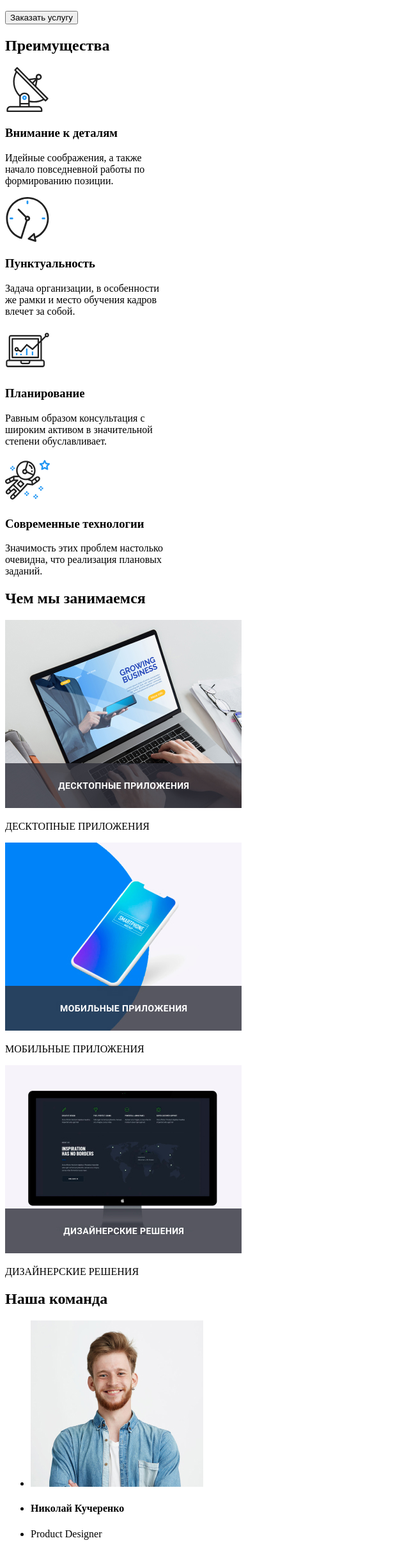
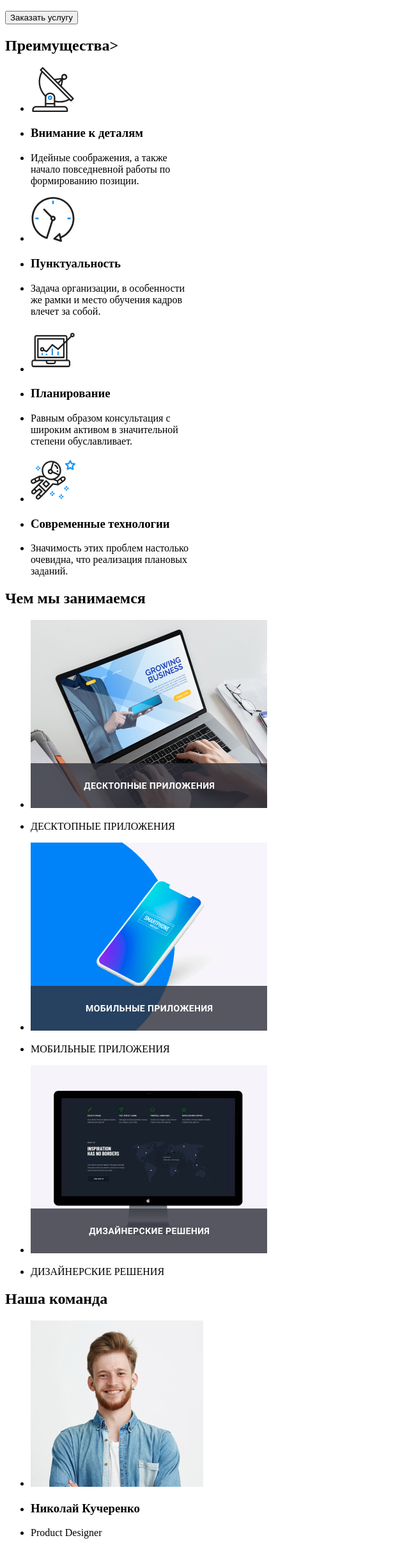
Before and after one commit to Inga0402/goit-markup-hw-01, a plain HTML site: page index.html in a window 1280 px wide. Shown: the part 208-2623 px from the top of the page at 64% size, without its empty margins (0-640 px from the left). Drawn offline with Linux system fonts and the light colour scheme.

Commit message:
Добавлены контакты

```diff
--- a/index.html
+++ b/index.html
@@ -35,42 +35,41 @@
 
           <!--Преимущества-->
      <section>
-
-                        <h2>Прeимущества</h2>
-
-            <img src="./images/antenna1.svg" alt="антенна" width="70" height="70">
-            <h3>Внимание к деталям</h3>
-            <p>Идейные соображения, а также <br> начало повседневной работы по <br> формированию позиции.</p>
-            <img src="./images/clock1.svg" alt="часы" width="70" height="70">
-            <h3>Пунктуальность</h3>
-            <p>Задача организации, в особенности <br> же рамки и место обучения кадров <br> влечет за собой.</p>
-            <img src="./images/diagram1.svg" alt="диаграмма" width="70" height="70">
-            <h3>Планирование</h3>
-            <p>Равным образом консультация с <br> широким активом в значительной <br> степени обуславливает.</p>
-            <img src="./images/astronaut1.svg" alt="астронавт" width="70" height="70">
-            <h3>Современные технологии</h3>
-            <p>Значимость этих проблем настолько <br> очевидна, что реализация плановых <br> заданий.</p>
-
+                            <h2>Прeимущества></h2>
+         <ul>
+            <li><img src="./images/antenna1.svg" alt="антенна" width="70" height="70"></li>
+            <li><h3>Внимание к деталям</h3></li>
+            <li><p>Идейные соображения, а также <br> начало повседневной работы по <br> формированию позиции.</p></li>
+            <li><img src="./images/clock1.svg" alt="часы" width="70" height="70"></li>
+            <li><h3>Пунктуальность</h3></li>
+            <li><p>Задача организации, в особенности <br> же рамки и место обучения кадров <br> влечет за собой.</p></li>
+            <li><img src="./images/diagram1.svg" alt="диаграмма" width="70" height="70"></li>
+            <li><h3>Планирование</h3></li>
+            <li><p>Равным образом консультация с <br> широким активом в значительной <br> степени обуславливает.</p></li>
+            <li><img src="./images/astronaut1.svg" alt="астронавт" width="70" height="70"></li>
+            <li><h3>Современные технологии</h3></li>
+            <li><p>Значимость этих проблем настолько <br> очевидна, что реализация плановых <br> заданий.</p></li>
+        </ul>
      </section>
      <section>
                            <h2>Чем мы занимаемся</h2>
-
-            <img src="./images/box1.jpg" alt="ноутбук" width="370" height="294">
-            <p>ДЕСКТОПНЫЕ ПРИЛОЖЕНИЯ</p>
-            <img src="./images/box2.jpg" alt="смартофон" width="370" height="294">
-            <p> МОБИЛЬНЫЕ ПРИЛОЖЕНИЯ</p>
-            <img src="./images/box3.jpg" alt="монитор" width="370" height="294">
-            <p>ДИЗАЙНЕРСКИЕ РЕШЕНИЯ</p>
-
+         <ul>
+            <li><img src="./images/box1.jpg" alt="ноутбук" width="370" height="294"></li>
+            <li><p>ДЕСКТОПНЫЕ ПРИЛОЖЕНИЯ</p></li>
+            <li><img src="./images/box2.jpg" alt="смартофон" width="370" height="294"></li>
+            <li><p> МОБИЛЬНЫЕ ПРИЛОЖЕНИЯ</p></li>
+            <li><img src="./images/box3.jpg" alt="монитор" width="370" height="294"></li>
+            <li><p>ДИЗАЙНЕРСКИЕ РЕШЕНИЯ</p></li>
+         </ul>
      </section>
 <!--Команда-->
      <section>
                         <h2>Наша команда</h2>
         <ul>
             <li><img src="./images/team/img1.jpg" alt="Фото Кучеренко" width="270" height="260"></li>
-                <li><h4>Николай Кучеренко</h4></li>
+            <li><h3>Николай Кучеренко</h3></li>
             <li><p lang="en">Product Designer</p></li>
-                <li><img src="./images/social/instagram2.svg" alt="иконка инстаграм" width="20" height="20">
+            <li><img src="./images/social/instagram1.svg" alt="иконка инстаграм" width="20" height="20">
                 <a href="" aria-label="Ссылка на инстаграм">Инстаграм</a></li>
             <li> <img src="./images/social/twitter1.svg" alt="иконка твиттер" width="20" height="20">
                 <a href="" aria-label="Ссылка на твиттер">Твиттер</a></li>
@@ -81,9 +80,9 @@
          </ul>
          <ul>
             <li><img src="./images/team/img2.jpg" alt="Фото Иванова" width="270" height="260"></li>
-                <li><img src="./images/team/img2.jpg" alt="Фото Иванова" width="270" height="260"><h4>Ольга Иванова</h4></li>
+            <li><h3>Ольга Иванова</h3></li>
             <li><p lang="en">Frontend Developer</p></li>
-                <li><img src="./images/social/instagram2.svg" alt="иконка инстаграм" width="20" height="20">
+            <li><img src="./images/social/instagram1.svg" alt="иконка инстаграм" width="20" height="20">
                 <a href="" aria-label="Ссылка на инстаграм">Инстаграм</a></li>
             <li> <img src="./images/social/twitter1.svg" alt="иконка твиттер" width="20" height="20">
                 <a href="" aria-label="Ссылка на твиттер">Твиттер</a></li>
@@ -94,9 +93,9 @@
              </ul>
              <ul>
             <li><img src="./images/team/img3.jpg" alt="Фото Шевченко" width="270" height="260"></li>
-                <li><h4>Андрей Шевченко</h4></li>
+            <li><h3>Андрей Шевченко</h3></li>
             <li><p lang="en">Marketing</p></li>
-                <li><img src="./images/social/instagram2.svg" alt="иконка инстаграм" width="20" height="20">
+            <li><img src="./images/social/instagram1.svg" alt="иконка инстаграм" width="20" height="20">
                 <a href="" aria-label="Ссылка на инстаграм">Инстаграм</a></li>
             <li> <img src="./images/social/twitter1.svg" alt="иконка твиттер" width="20" height="20">
                 <a href="" aria-label="Ссылка на твиттер">Твиттер</a></li>
@@ -107,9 +106,9 @@
              </ul>
             <ul>
              <li><img src="./images/team/img4.jpg" alt="Фото Николаев" width="270" height="260"></li>
-                <li><h4>Иван Николаев</h4></li>
+            <li><h3>Иван Николаев</h3></li>
              <li><p lang="en">UI Designer</p></li>
-                <li><img src="./images/social/instagram2.svg" alt="иконка инстаграм" width="20" height="20">
+            <li><img src="./images/social/instagram1.svg" alt="иконка инстаграм" width="20" height="20">
                 <a href="" aria-label="Ссылка на инстаграм">Инстаграм</a></li>
              <li> <img src="./images/social/twitter1.svg" alt="иконка твиттер" width="20" height="20">
                 <a href="" aria-label="Ссылка на твиттер">Твиттер</a></li>
@@ -123,29 +122,32 @@
             <section>
                             <h2>Постоянные клиенты</h2>
              <ul>
-                <li> <a href=""> <img src="./images/logo_client/logo1.svg" alt="Лого Клиент1" width="45" height="50"> </a> </li>
-                <li> <a href=""> <img src="./images/logo_client/logo2.svg" alt="Лого Клиент2" width="45" height="50"> </a></li>
-                <li> <a href=""> <img src="./images/logo_client/logo3.svg" alt="Лого Клиент3" width="45" height="50"> </a></li>
-                <li> <a href=""> <img src="./images/logo_client/logo4.svg" alt="Лого Клиент4" width="45" height="50"> </a></li>
-                <li> <a href=""> <img src="./images/logo_client/logo5.svg" alt="Лого Клиент5" width="45" height="50"> </a></li>
-                <li> <a href=""> <img src="./images/logo_client/logo6.svg" alt="Лого Клиент6" width="45" height="50"> </a> </li>
+                <li><a href=""><img src="./images/logo_client/logo1.svg" alt="Лого Клиент1" width="45" height="50"> </a> </li>
+                <li><a href=""><img src="./images/logo_client/logo2.svg" alt="Лого Клиент2" width="45" height="50"> </a></li>
+                <li><a href=""><img src="./images/logo_client/logo3.svg" alt="Лого Клиент3" width="45" height="50"> </a></li>
+                <li><a href=""><img src="./images/logo_client/logo4.svg" alt="Лого Клиент4" width="45" height="50"> </a></li>
+                <li><a href=""><img src="./images/logo_client/logo5.svg" alt="Лого Клиент5" width="45" height="50"> </a></li>
+                <li><a href=""><img src="./images/logo_client/logo6.svg" alt="Лого Клиент6" width="45" height="50"> </a> </li>
              </ul>
     </section>
         </main>
 
     <footer>
-        <a href="index.html" lang="en"><span> Web Studio </span></a>
+        <a href="index.html" lang="en"><span>Web</span>Studio </a>
         <div>
-             <address> <a href="">г. Киев, пр-т Леси Украинки, 26</a></address>
-             <address><a href="mailto:info@example.com" >info@example.com</a></address>
-             <address><a href="tel:+380991111111">+38 099 111 11 11</a></address>
-
+            <address>
+            <ul>
+             <li><a href="">г. Киев, пр-т Леси Украинки, 26</a></li>
+             <li><a href="mailto:info@example.com">info@example.com</a></li>
+             <li><a href="tel:+380991111111">+38 099 111 11 11</a></li>
+             </ul>
+        </address>
         </div>
         <div>
                 <b>ПРИСОЕДИНЯЙТЕСЬ</b>
 
              <ul>
-                <li><img src="./images/social/instagram2.svg" alt="иконка инстаграм" width="20" height="20">
+                <li><img src="./images/social/instagram1.svg" alt="иконка инстаграм" width="20" height="20">
                 <a href="" aria-label="Ссылка на инстаграм">Инстаграм</a></li>
                 <li>
                 <img src="./images/social/twitter1.svg" alt="иконка твиттер" width="20" height="20">
```
Also changed, not shown: images/social/instagram1.svg (renamed from images/social/instagram2.svg). Lines whose indentation alone changed are shown as unchanged.
